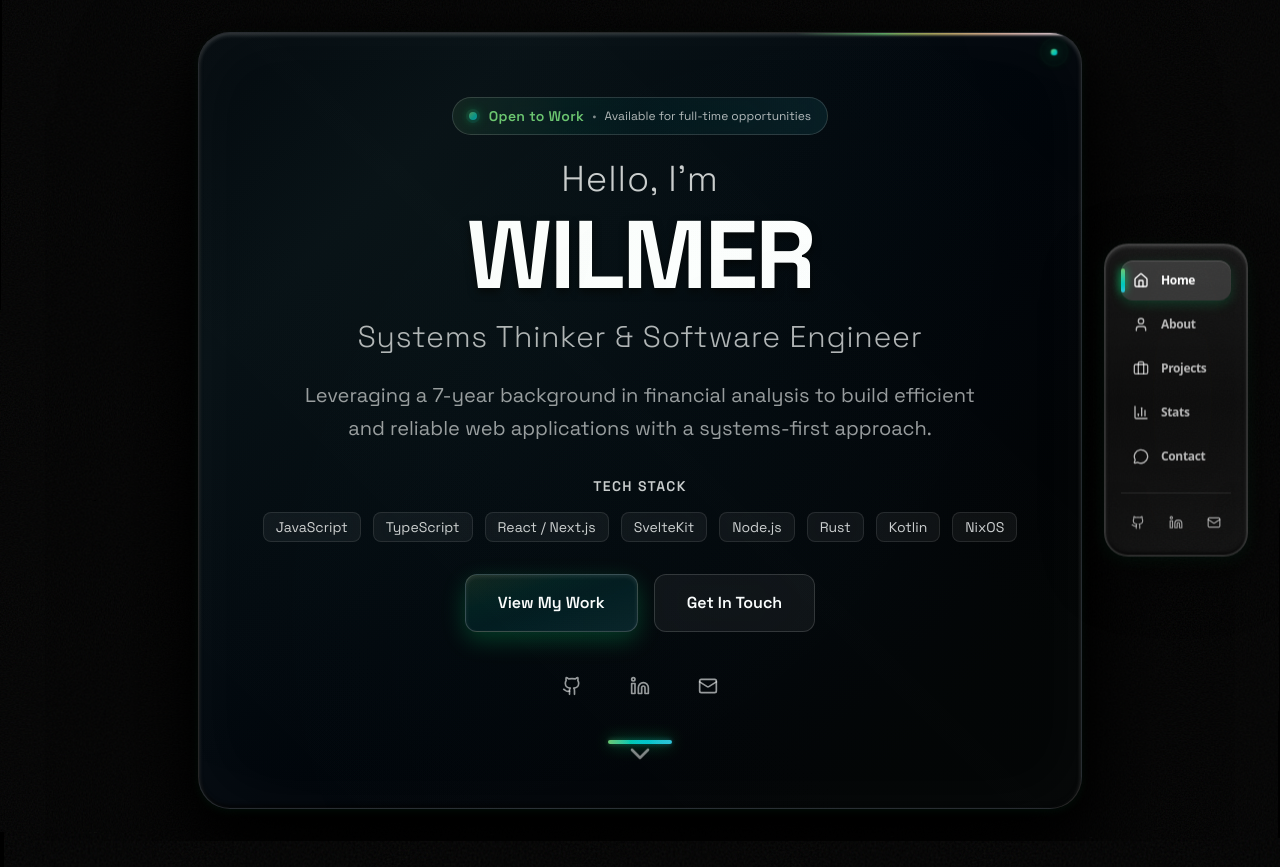
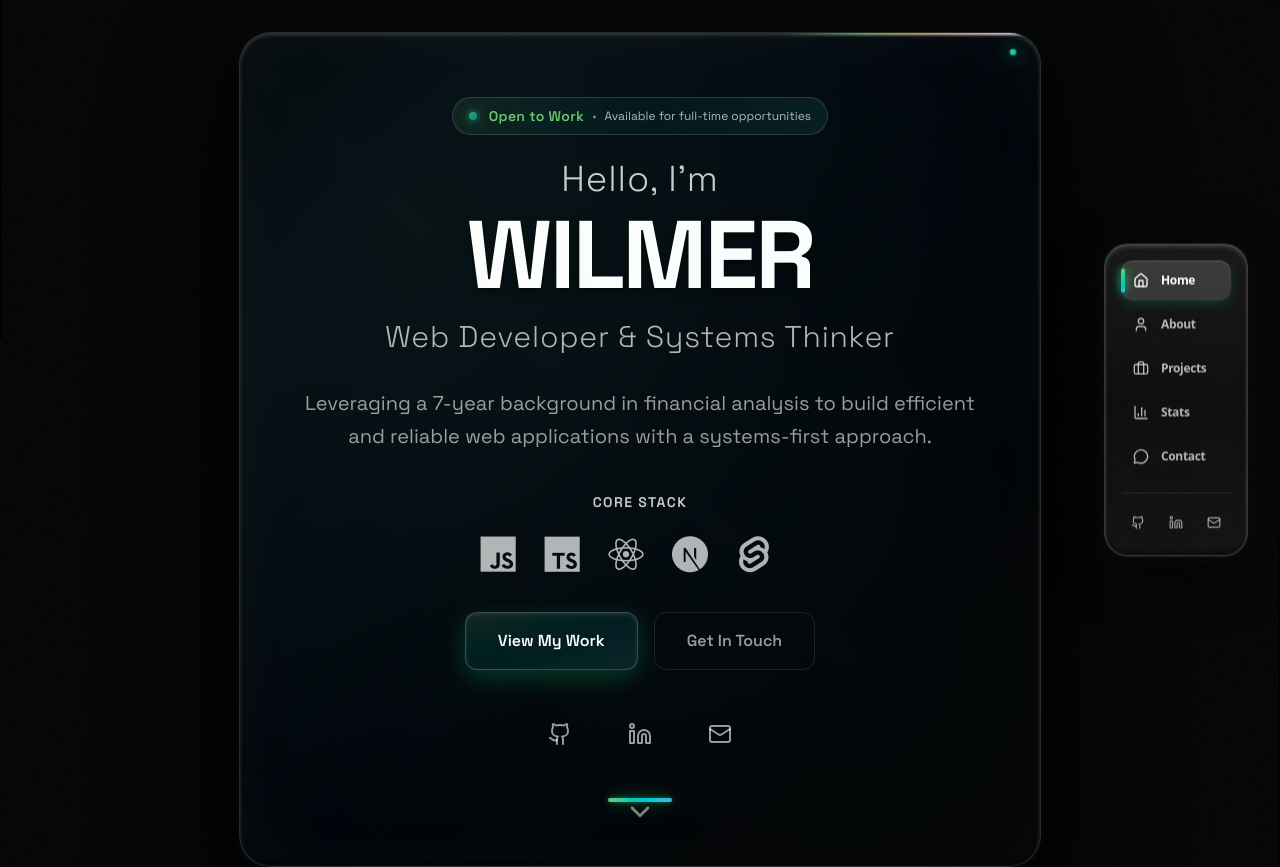
Before and after one commit to wlmr-rk/wilmerlapuz.com, a Next.js app: page / in a window 1280 px wide. Shown: the top 867 px of the page. Built offline with nearby package versions, Linux system fonts and the light colour scheme.

Commit message:
finishing touches for today v2

```diff
--- a/next.config.ts
+++ b/next.config.ts
@@ -2,28 +2,15 @@ import type { NextConfig } from "next";
 
 const nextConfig: NextConfig = {
   images: {
-    domains: [
-      "i.scdn.co", // Spotify album art
-      "mosaic.scdn.co", // Spotify mosaic images
-      "seed-mix-image.spotifycdn.com", // Spotify mix images
-      "thisis-images.scdn.co", // Spotify "This is" playlist images
-      "daily-mix.scdn.co", // Spotify daily mix images
-      "mixed-media-images.spotifycdn.com", // Other Spotify images
-      "lineup-images.scdn.co", // Spotify lineup images
-      "charts-images.scdn.co", // Spotify charts images
-    ],
-    // Alternative: Use remotePatterns for more flexibility (Next.js 12.3+)
     remotePatterns: [
       {
         protocol: "https",
         hostname: "**.scdn.co",
-        port: "",
         pathname: "/**",
       },
       {
         protocol: "https",
         hostname: "**.spotifycdn.com",
-        port: "",
         pathname: "/**",
       },
     ],
--- a/src/app/layout.tsx
+++ b/src/app/layout.tsx
@@ -15,6 +15,12 @@ export default function RootLayout({
 }>) {
   return (
     <html lang="en">
+      <head>
+        <link
+          rel="stylesheet"
+          href="https://cdn.jsdelivr.net/gh/devicons/devicon@latest/devicon.min.css"
+        />
+      </head>
       <body className={`${spaceGrotesk.variable} antialiased`}>
         {children} <SpeedInsights />
       </body>
--- a/src/components/HeroSection.tsx
+++ b/src/components/HeroSection.tsx
@@ -12,20 +12,33 @@ const HeroSection: React.FC = () => {
     }
   };
 
-  // HIRING MANAGER'S NOTE: This tech stack is curated to be both honest and impressive.
-  // It leads with your strengths and shows your ambitious learning path.
   const techStack = [
-    "JavaScript",
-    "TypeScript",
-    "React / Next.js",
-    "SvelteKit",
-    "Node.js",
-    "Rust",
-    "Kotlin",
-    "NixOS",
+    {
+      name: "JavaScript",
+      iconClass: "devicon-javascript-plain",
+    },
+    {
+      name: "TypeScript",
+      iconClass: "devicon-typescript-plain",
+    },
+    {
+      name: "React",
+      iconClass: "devicon-react-original",
+    },
+    {
+      name: "Next.js",
+      iconClass: "devicon-nextjs-plain",
+    },
+    {
+      name: "SvelteKit",
+      iconClass: "devicon-svelte-plain",
+    },
+    {
+      name: "Tailwind CSS",
+      iconClass: "devicon-tailwindcss-original",
+    },
   ];
 
-  // ACTION REQUIRED: Update these links with your actual profiles.
   const socialLinks = [
     {
       href: "https://github.com/wlmr-rk",
@@ -45,6 +58,7 @@ const HeroSection: React.FC = () => {
   ];
 
   return (
+    // --- CHANGE 1: Reverted to `items-center` to ensure vertical centering within the viewport.
     <section
       id="hero"
       className="relative min-h-screen flex items-center justify-center overflow-hidden bg-black font-[Space_Grotesk] p-4 sm:p-6 lg:p-8"
@@ -67,7 +81,8 @@ const HeroSection: React.FC = () => {
               </span>
             </div>
 
-            <h1 className="mb-6">
+            {/* --- CHANGE 2: Reduced margins for a tighter vertical rhythm. --- */}
+            <h1 className="mb-8">
               <div className="text-2xl sm:text-3xl lg:text-4xl font-light text-white/80 mb-2 tracking-wide">
                 Hello, I&apos;m
               </div>
@@ -75,33 +90,33 @@ const HeroSection: React.FC = () => {
                 WILMER
               </div>
               <div className="text-xl sm:text-2xl lg:text-3xl font-light text-white/70 tracking-wide">
-                Systems Thinker & Software Engineer
+                Web Developer & Systems Thinker
               </div>
             </h1>
 
-            <p className="text-lg sm:text-xl text-white/60 max-w-2xl mx-auto mb-8 leading-relaxed">
+            <p className="text-lg sm:text-xl text-white/60 max-w-2xl mx-auto mb-10 leading-relaxed">
               Leveraging a 7-year background in financial analysis to build
               efficient and reliable web applications with a systems-first
               approach.
             </p>
 
-            <div className="mb-8">
-              <div className="text-sm font-semibold text-white/80 uppercase tracking-widest mb-4">
-                Tech Stack
+            <div className="mb-10">
+              <div className="text-sm font-semibold text-white/80 uppercase tracking-widest mb-6">
+                Core Stack
               </div>
-              <div className="flex flex-wrap justify-center gap-3">
+              {/* --- CHANGE 3: Reduced icon size and spacing slightly. --- */}
+              <div className="flex flex-wrap justify-center items-center gap-x-7 gap-y-4">
                 {techStack.map((tech) => (
-                  <span
-                    key={tech}
-                    className="px-3 py-1 text-sm rounded-lg border border-white/10 bg-white/5 text-white/80 backdrop-blur-[20px] hover:border-white/20 hover:bg-white/10 transition-all duration-300"
-                  >
-                    {tech}
-                  </span>
+                  <i
+                    key={tech.name}
+                    className={`${tech.iconClass} text-4xl text-white/70 transition-all duration-300 ease-in-out hover:text-accent-main hover:scale-110 hover:drop-shadow-[0_0_4px_var(--color-accent-main)]`}
+                    title={tech.name}
+                  />
                 ))}
               </div>
             </div>
 
-            <div className="flex flex-col sm:flex-row gap-4 justify-center items-center mb-8">
+            <div className="flex flex-col sm:flex-row gap-4 justify-center items-center mb-10">
               <a
                 href="#projects"
                 onClick={(e) => {
@@ -125,13 +140,13 @@ const HeroSection: React.FC = () => {
                     contactSection.scrollIntoView({ behavior: "smooth" });
                   }
                 }}
-                className="ease-snappy px-8 py-4 rounded-xl border border-white/15 bg-white/5 text-white font-semibold backdrop-blur-[40px] transition-all duration-400 hover:border-white/25 hover:bg-white/10 hover:-translate-y-1"
+                className="ease-snappy px-8 py-4 rounded-xl border border-white/10 text-white/60 font-semibold backdrop-blur-[40px] transition-all duration-400 hover:border-white/25 hover:text-white hover:-translate-y-1"
               >
                 Get In Touch
               </a>
             </div>
 
-            <div className="flex justify-center space-x-6">
+            <div className="flex justify-center space-x-8">
               {socialLinks.map((social) => {
                 const Icon = social.icon;
                 return (
@@ -140,19 +155,20 @@ const HeroSection: React.FC = () => {
                     href={social.href}
                     target="_blank"
                     rel="noopener noreferrer"
-                    className="ease-snappy relative rounded-xl p-3 text-white/60 transition-all duration-400 hover:text-white hover:bg-white/8 hover:inset-shadow-[0_1px_1px_rgba(255,255,255,0.1)] hover:shadow-[0_4px_12px_rgba(0,0,0,0.3)] hover:-translate-y-1"
+                    className="ease-snappy relative rounded-xl p-3 text-white/60 transition-all duration-400 hover:text-accent-main hover:-translate-y-1"
                     aria-label={social.label}
                   >
-                    <Icon size={20} />
+                    <Icon size={24} />
                   </a>
                 );
               })}
             </div>
 
-            <div className="accent-line relative mx-auto mt-8 h-1 w-16 rounded bg-linear-to-r/oklch from-accent-main via-accent-light to-accent-mid shadow-[0_0_16px_rgba(0,255,136,0.5),0_4px_8px_rgba(0,0,0,0.3)]" />
+            <div className="accent-line relative mx-auto mt-10 h-1 w-16 rounded bg-linear-to-r/oklch from-accent-main via-accent-light to-accent-mid shadow-[0_0_16px_rgba(0,255,136,0.5),0_4px_8px_rgba(0,0,0,0.3)]" />
           </div>
         </div>
 
+        {/* --- CHANGE 4: Returned chevron to a visible position. --- */}
         <button
           onClick={scrollToNext}
           className="absolute bottom-8 left-1/2 -translate-x-1/2 animate-bounce text-white/50 hover:text-white/80 transition-colors duration-300"
--- a/src/components/StatsSection.tsx
+++ b/src/components/StatsSection.tsx
@@ -83,11 +83,9 @@ const StatsSection: React.FC = () => {
           </p>
           <div className="text-sm text-white/40">
             Last updated:{" "}
-            <strong>
-              {stats?.wakatime?.lastUpdated
-                ? new Date(stats.wakatime.lastUpdated).toLocaleString()
-                : "Never"}
-            </strong>
+            {stats?.wakatime?.lastUpdated
+              ? new Date(stats.wakatime.lastUpdated).toLocaleString()
+              : "Never"}
           </div>
 
           {/* Update indicator */}
```
